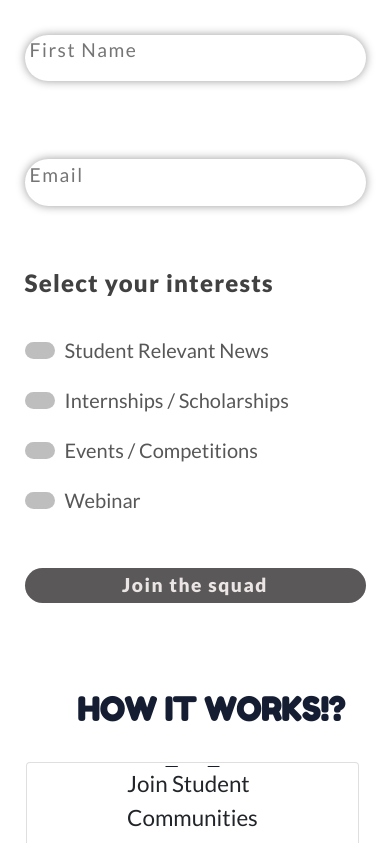
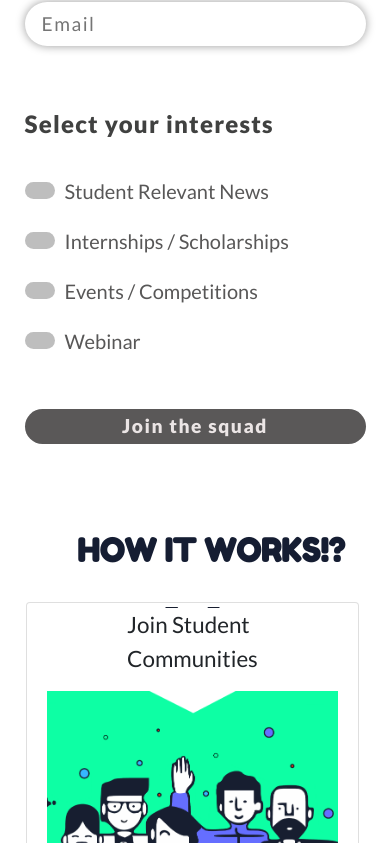
Before and after one commit to Campus24web-Team/campus24.in, a Gatsby site: page /newsletter in a window 390 px wide. Shown: the part 905-1748 px from the top of the page. Built offline with nearby package versions, Linux system fonts and the light colour scheme; Gatsby itself is replaced by a stand-in of ours.

Commit message:
changed some margin and padding

```diff
--- a/src/components/static/style/Pages/newsletter.css
+++ b/src/components/static/style/Pages/newsletter.css
@@ -2,9 +2,7 @@ input[type=checkbox] {
     display: none;
 }
 
-input[type=checkbox]:checked {
-    background: red;
-}
+
 .error{
   color: red;
 }
@@ -22,7 +20,8 @@ input[type=checkbox]:checked {
     border: none;
     box-shadow: 0 0 10px rgba(0, 0, 0, 0.397);
     font-size: 1.4rem;
-    padding: .5% 1.5%;
+    padding-left: 4%;
+    padding-right: 3.5%;
     color: rgb(63, 63, 63);
     letter-spacing: 1.5px;
     margin: 1em 0;
@@ -64,6 +63,7 @@ form .interests {
     display: flex;
     flex-direction: row;
     justify-content: space-around;
+    margin-top: -8%;
 }
 
 .newsletter__info {
@@ -339,6 +339,8 @@ color: rgb(94, 97, 96);
 @media only screen and (max-width: 900px) {
     .newsletter__center form .info{
         font-size: 1.2rem;
+        padding-right: 3%;
+        padding-left: 5%;
     }
     .newsletter__center form button{
         font-size: 1.2rem;
@@ -352,11 +354,15 @@ color: rgb(94, 97, 96);
     .newsletter__information{
         font-size: 1.1rem;
     }
+    .newsletter__center{
+      margin-top: -15%;
+    }
 }
 
 @media only screen and (max-width: 660px) {
 
     .newsletter__center{
+        margin-top: -30%;
         flex-direction: column;
         justify-content: center;
         padding: 0 5%;
@@ -401,6 +407,11 @@ color: rgb(94, 97, 96);
     display: flex;
     justify-content: space-between;
 
+  }
+  @media only screen and (max-width: 660px) {
+   .newsletter__center{
+     margin-top: -40%;
+   }
   }
   /* mobile-view */
 
--- a/src/pages/newsletter.js
+++ b/src/pages/newsletter.js
@@ -99,14 +99,14 @@ const sendFeedback = (serviceID, templateId, variables) => {
             </p>
             <div className="newsletter__icons pb-3">
                <Link to="https://www.facebook.com/campus24app"><FacebookIcon className="socialmedia"/></Link>
-               <Link to="https://www.linkedin.com/company/campus24/"><YouTubeIcon className="socialmedia"/></Link>
+               <Link to="https://www.youtube.com/channel/UCfQwRcV5TLh-ol546kQcdJw"><YouTubeIcon className="socialmedia"/></Link>
                <Link to="https://www.linkedin.com/company/campus24"><LinkedInIcon className="socialmedia"/></Link>
                <Link to="https://twitter.com/C24_app"><TwitterIcon className="socialmedia"/></Link>
                <Link to="https://www.instagram.com/campus24app/"><InstagramIcon className="socialmedia"/></Link>
             </div>
           </div>
         <form onSubmit={handleSubmit(sendEmail)}>
-          <input placeholder="First Name" className="info pb-3" name="name"
+          <input placeholder="First Name" className="info pb-2 pt-2" name="name"
 
 
           ref={
@@ -120,7 +120,7 @@ const sendFeedback = (serviceID, templateId, variables) => {
         }
            />
                   <p className="error">{errors.name && errors.name.message}</p><br />
-          <input placeholder="Email" type="email" className="info pb-3"
+          <input placeholder="Email" type="email" className="info pb-2 pt-2"
           name="email"
           ref={
             register({
```
